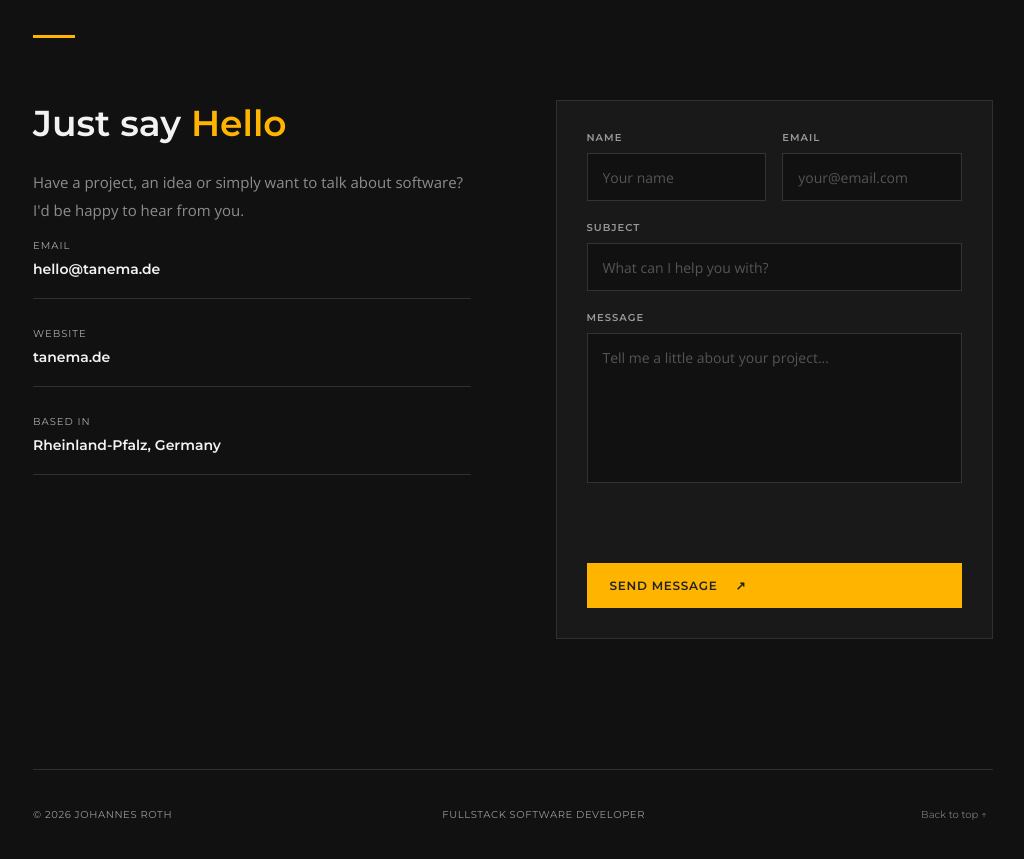
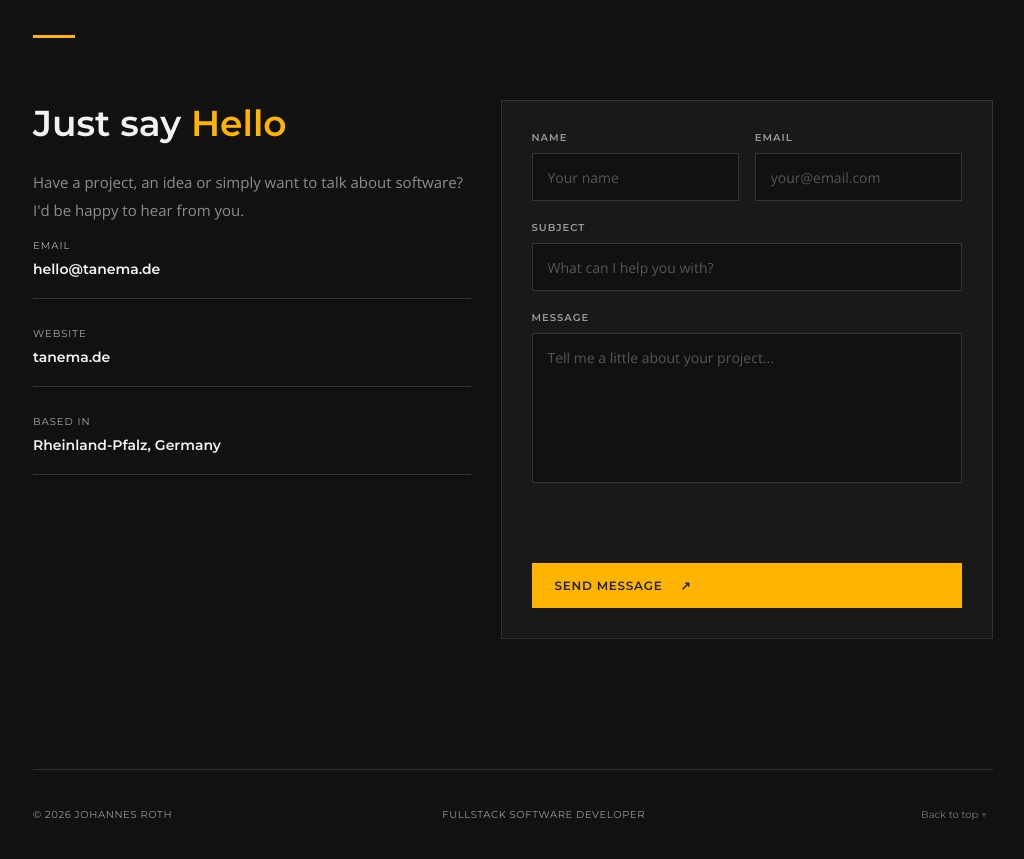
Before and after one commit to jorohx84/personal_portfolio_website, an Angular app: page / in a window 1280 px wide. Shown: the part 6424-7283 px from the top of the page, without its empty margins (237-1261 px from the left). Built offline with nearby package versions, Linux system fonts and the light colour scheme.

Commit message:
Widen contact form layout

```diff
--- a/src/styles.scss
+++ b/src/styles.scss
@@ -13,7 +13,7 @@
 .contact-section{padding-bottom:130px}.contact-grid h3{font-size:36px}.contact-info{display:grid;align-content:start;gap:28px}.contact-info div{border-bottom:1px solid var(--line);padding-bottom:20px;display:grid;gap:8px}.contact-info a,.contact-info strong{font:600 14px Montserrat}.footer{border-top:1px solid var(--line);min-height:90px;display:flex;align-items:center;justify-content:space-between;color:#999;font:10px Montserrat;text-transform:uppercase;letter-spacing:.06em}.footer button{font:10px Montserrat;color:#777}
 @media(max-width:1050px){:root{--sidebar-width:220px}.section-shell{width:min(100% - 60px,1080px)}.hero{gap:35px}.portrait{width:340px;height:430px}.service-card{min-height:290px}}
 @media(max-width:800px){:root{--sidebar-width:0px}.page{margin-left:0}.sidebar{transform:translateX(-100%);transition:.25s;width:280px;box-shadow:15px 0 40px #0002}.sidebar.open{transform:translateX(0)}.close-menu{display:block}.mobile-menu{display:grid;position:fixed;z-index:25;right:20px;top:20px;width:46px;height:46px;background:#222;box-shadow:0 5px 20px #0001;place-content:center;gap:4px}.mobile-menu span{display:block;width:18px;height:2px;background:#222}.mobile-overlay.show{display:block;position:fixed;inset:0;z-index:20;background:#000b}.section-shell{width:calc(100% - 38px)}.hero{min-height:auto;padding:110px 0 80px;grid-template-columns:1fr}.hero h1{font-size:64px}.hero-art{height:420px}.portrait{height:380px;width:290px}.hero-badge{right:5px;bottom:40px}.content-section{padding:85px 0}.about-grid,.skills-grid,.resume-grid,.contact-grid{grid-template-columns:1fr;gap:45px}.service-grid{grid-template-columns:1fr}.portfolio-grid{grid-template-columns:1fr}.footer{padding:24px 0;display:grid;gap:13px}.section-heading{margin-bottom:45px}}
-.contact-form{display:grid;gap:20px;padding:30px;background:#191919;border:1px solid var(--line)}
+.contact-form{display:grid;gap:20px;padding:30px;background:#191919;border:1px solid var(--line);width:calc(100% + 55px);margin-left:-55px}
 .contact-form label{display:grid;gap:9px}
 .contact-form label>span{font:600 10px Montserrat;text-transform:uppercase;letter-spacing:.1em;color:#999}
 .contact-form input,.contact-form textarea{width:100%;border:1px solid #333;background:#111;color:var(--ink);padding:14px 15px;font:14px 'Open Sans',sans-serif;outline:none;transition:border-color .2s,box-shadow .2s;resize:none}
@@ -34,3 +34,5 @@
 .form-submit-wrap{min-height:48px;display:flex;flex-direction:column;justify-content:flex-end;gap:10px}
 .form-submit-wrap .form-message{min-height:18px;margin:0}
 .form-submit-wrap .form-message[hidden]{display:block;visibility:hidden}
+
+@media(max-width:800px){.contact-form{width:100%;margin-left:0}}
```
